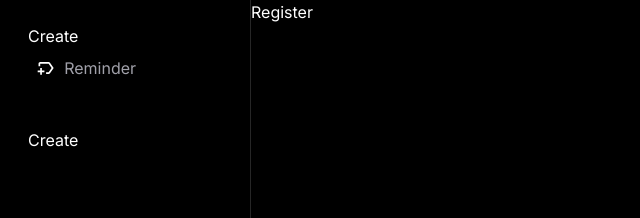
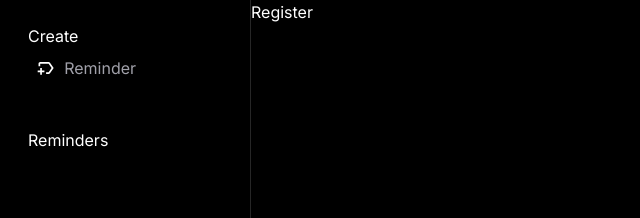
Before and after one commit to ether97/reminders, a Next.js app: page /register in a window 1280 px wide. Shown: the top 218 px of the page, without its empty margins (0-640 px from the left). Built offline with nearby package versions, Linux system fonts and the light colour scheme; no server answers.

Commit message:
category component dynamic

```diff
--- a/app/components/Category.tsx
+++ b/app/components/Category.tsx
@@ -4,13 +4,14 @@ import { SubCategories } from "../types/types";
 import Subcategory from "./Subcategory";
 
 interface CategoryProps {
+  category: string;
   subCategories?: SubCategories[];
 }
 
-const Category: React.FC<CategoryProps> = ({ subCategories }) => {
+const Category: React.FC<CategoryProps> = ({ subCategories, category }) => {
   return (
     <div className="flex flex-col w-full py-4 px-5">
-      <h1>Create</h1>
+      <h1>{category}</h1>
       {subCategories?.map((subcategory) => (
         <Subcategory
           key={subcategory.label}
```
